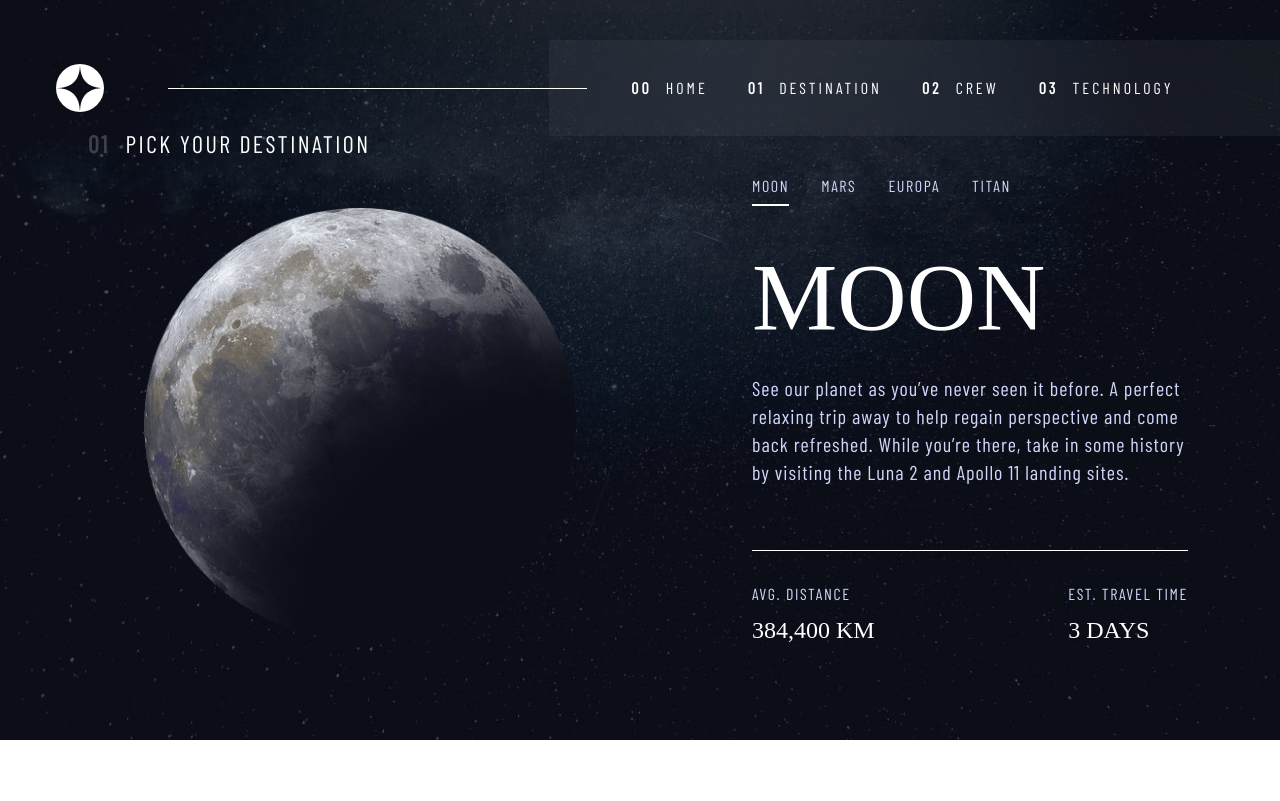
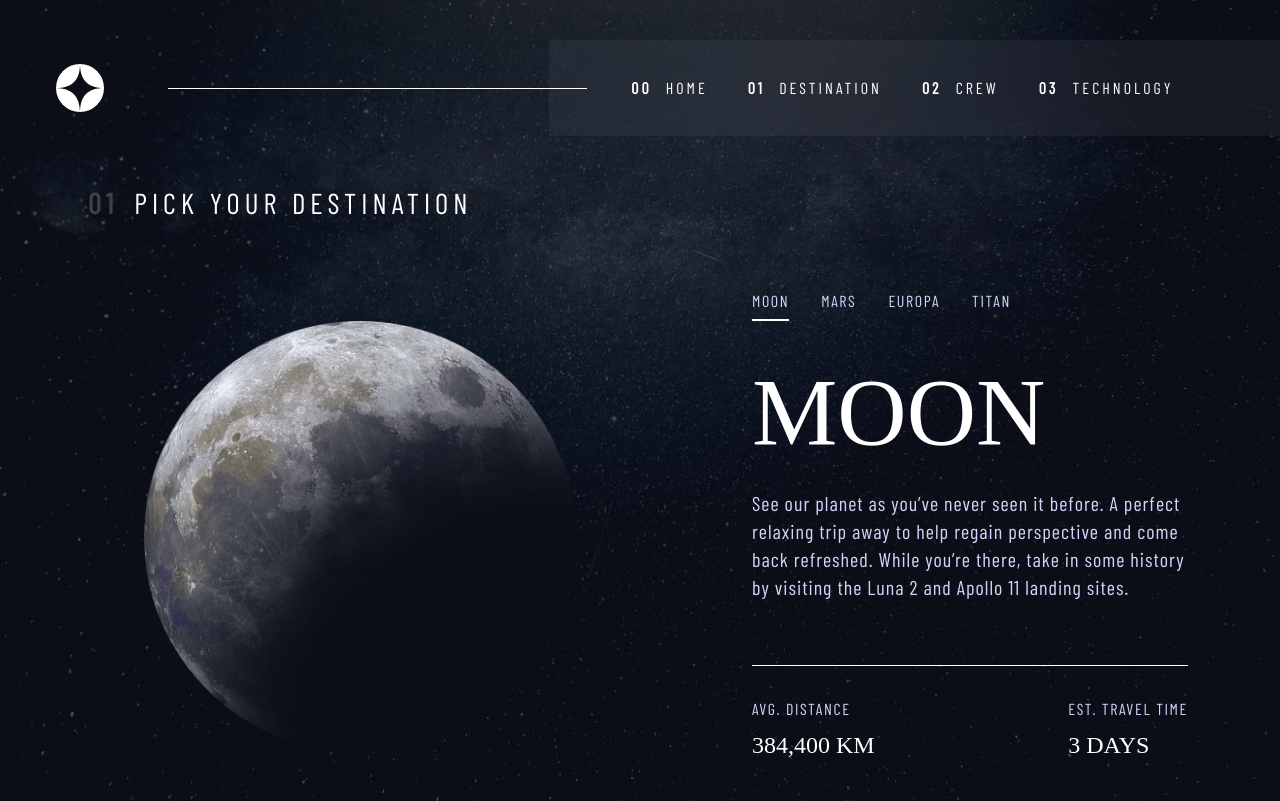
Before and after one commit to Hikmahx/space-tourism, a React (Create React App) app: page /destination in a window 1280 px wide. Built offline with nearby package versions, Linux system fonts and the light colour scheme; a web font is replaced by a local one.

Commit message:
sass for desktop-view

```diff
--- a/public/css/_destination.scss
+++ b/public/css/_destination.scss
@@ -2,8 +2,23 @@
   @media(min-width:540px){
     min-height: 92.5vh;
   }
+
+  @media(min-width:1280px){
+    min-height: 100vh;
+    .tabs{
+      margin-top: 14.6%;
+    }
+    h1{
+        font-size:1.8rem;
+        letter-spacing: 5px;
+        margin-bottom: 3.4rem;
+      }
+  }
 }
 .tab-right{
+  @media(min-width:1280px){
+    padding-top: 3.6rem;
+  }
   ul{
     li{
       position: relative;
--- a/public/css/style.css
+++ b/public/css/style.css
@@ -174,6 +174,26 @@
   }
 }
 
+@media (min-width: 1280px) {
+  .destination-wrapper {
+    min-height: 100vh;
+  }
+  .destination-wrapper .tabs {
+    margin-top: 14.6%;
+  }
+  .destination-wrapper h1 {
+    font-size: 1.8rem;
+    letter-spacing: 5px;
+    margin-bottom: 3.4rem;
+  }
+}
+
+@media (min-width: 1280px) {
+  .tab-right {
+    padding-top: 3.6rem;
+  }
+}
+
 .tab-right ul li {
   position: relative;
   padding-bottom: 0.5rem;
```
Also changed, not shown: 1 other file (tests, documents, lock files or other folders).
